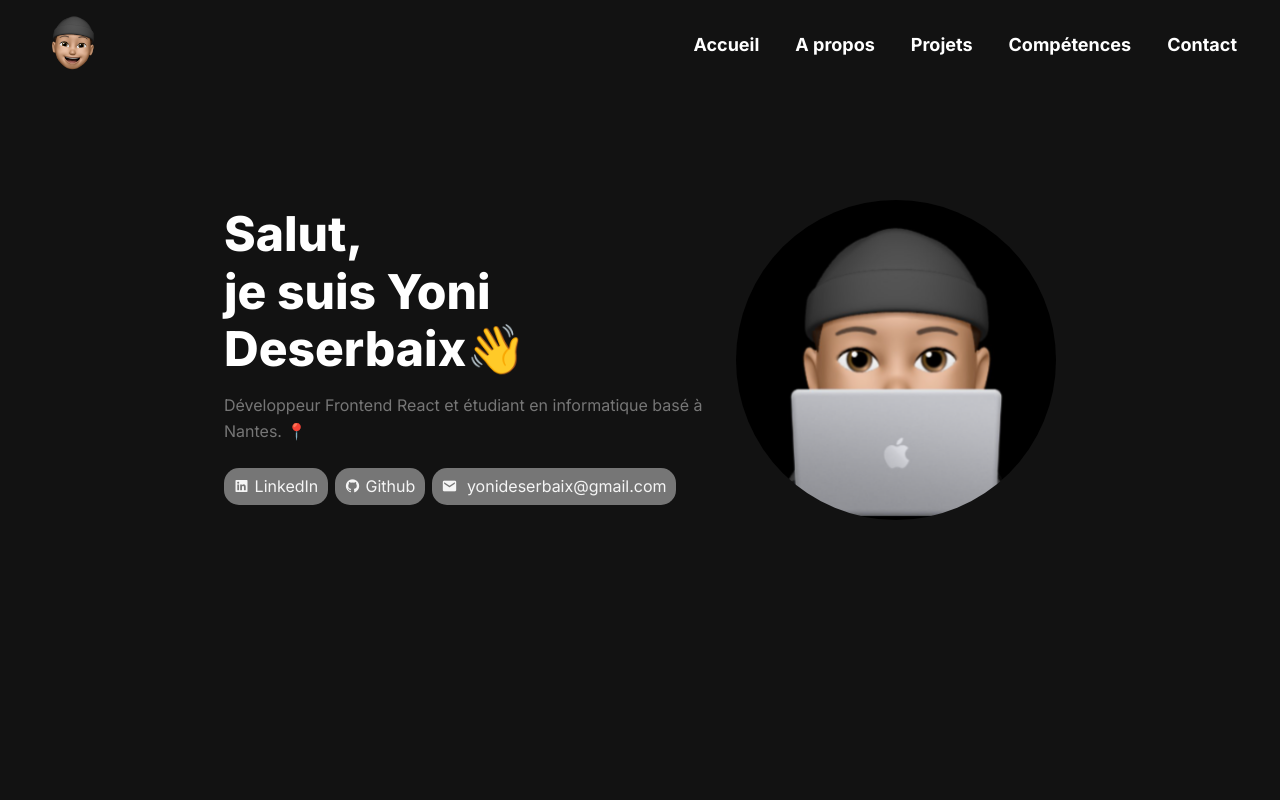
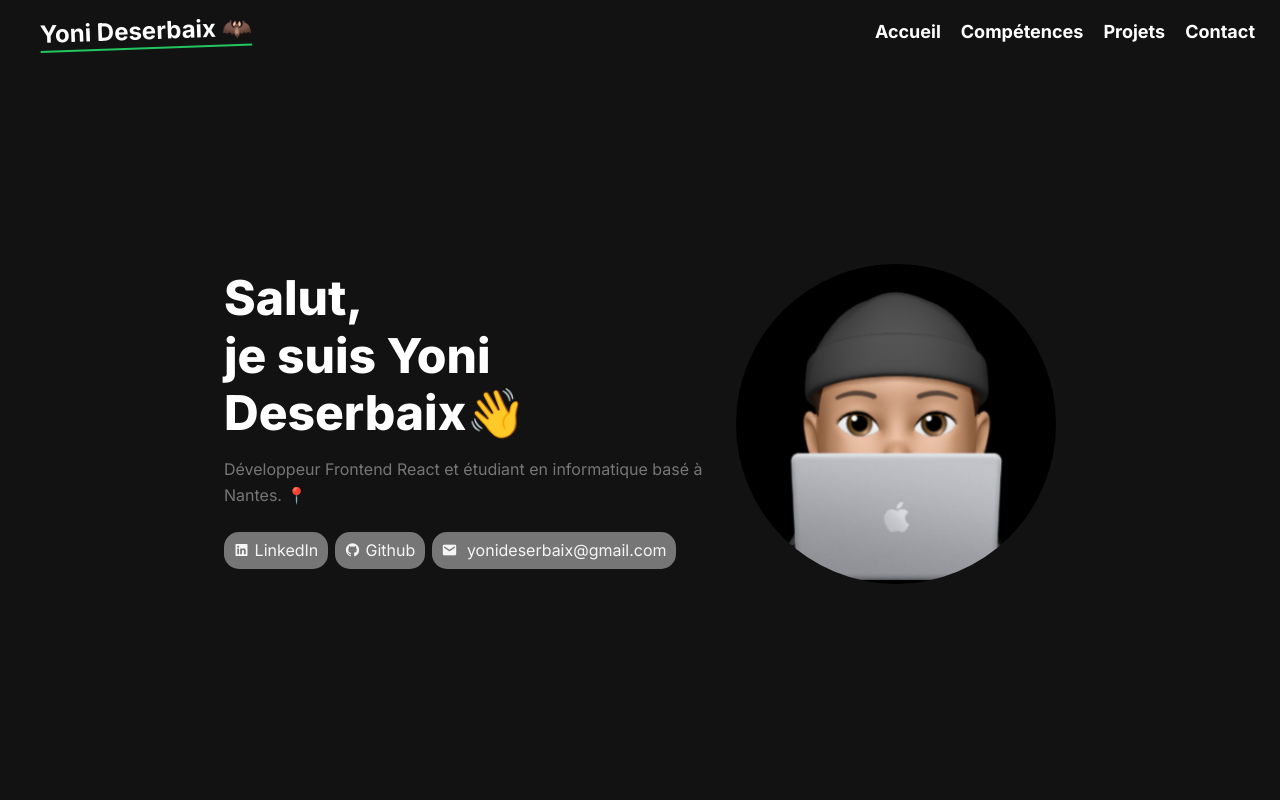
Before and after one commit to Yoni-Deserbaix/Portfolio, a Next.js app: page / in a window 1280 px wide. Shown: the top 800 px of the page. Built offline with nearby package versions, Linux system fonts and the light colour scheme.

Commit message:
update header

```diff
--- a/src/app/components/Header.tsx
+++ b/src/app/components/Header.tsx
@@ -1,9 +1,5 @@
 "use client";
 import { useState, useEffect } from "react";
-import Image from "next/image";
-import memojiHeader from "../assets/memoji-header.png";
-import AOS from "aos";
-import "aos/dist/aos.css";
 
 type NavbarType = {
   left: string;
@@ -11,9 +7,6 @@ type NavbarType = {
 };
 
 export default function Header() {
-  useEffect(() => {
-    AOS.init({});
-  }, []);
   const [isNavbarOpen, setNavbarOpen] = useState<boolean>(false);
 
   const handleClick = () => {
@@ -31,20 +24,14 @@ export default function Header() {
   };
 
   return (
-    // navbar
-    <nav className=" fixed w-full z-[1] left-0 top-0">
-      <div className="flex items-center justify-between">
-        <strong className="logo">
-          <a href="#home">
-            <Image
-              src={memojiHeader.src}
-              alt="memoji"
-              width={500}
-              height={500}
-              className="w-[80px] ml-8 hover:scale-105 transition duration-200 max-lg:mx-[15px] max-lg:my-[10px] max-lg:w-[50px]"
-            />
+    <nav className="z-[1] py-4 flex items-center justify-between">
+      <a
+        href="#home"
+        className="text-2xl font-bold underline underline-offset-8 decoration-green-500 -rotate-2 pl-10"
+      >
+        Yoni Deserbaix 🦇
       </a>
-        </strong>
+
       <input
         type="checkbox"
         id="check"
@@ -53,57 +40,49 @@ export default function Header() {
       />
       <label
         htmlFor="check"
-          className="navbar__burger__menu hidden float-right text-[30px] leading-[80px] mr-[40px] cursor-pointer max-lg:block"
+        className="navbar__burger__menu hidden text-[30px] mr-[40px] cursor-pointer max-lg:block"
       >
         <i
-            className="bx bx-menu text-center rounded hover:bg-[whitesmoke] p-1"
+          className="bx bx-menu text-center rounded hover:bg-black p-1"
           id="burger__icon"
         ></i>
       </label>
 
       <ul
-          className="navbar__ul float-right mr-[25px] max-lg:fixed max-lg:w-full max-lg:h-[100vh] max-lg:bg-[whitesmoke] max-lg:top-20 max-lg:text-center max-lg:flex max-lg:flex-col"
+        className="flex gap-5 mr-[25px] max-lg:fixed max-lg:w-full max-lg:h-[100vh] max-lg:bg-black max-lg:top-20 max-lg:text-center max-lg:flex max-lg:flex-col"
         style={isNavbarOpen ? openNavbar : closeNavbar}
       >
-          <li className="navbar__li inline-block leading-[90px] mx-[5px] my-0 hover:scale-110 transition duration-200  max-lg:block">
+        <li className="hover:scale-110 transition duration-200  max-lg:block">
           <a
-              className="navbar__a text-lg font-bold  px-[13px] py-[7px] max-lg:text-xl"
+            className="navbar__a text-lg font-bold  py-[7px] max-lg:text-xl"
             href="#home"
             onClick={handleClick}
           >
             Accueil
           </a>
         </li>
-          <li className="navbar__li inline-block leading-[90px] mx-[5px] my-0 hover:scale-110 transition duration-200">
+
+        <li className=" hover:scale-110 transition duration-200">
           <a
-              className="navbar__a text-lg font-bold px-[13px] py-[7px] max-lg:text-xl"
-              href="#about"
+            className="navbar__a text-lg font-bold py-[7px] max-lg:text-xl"
+            href="#skills"
             onClick={handleClick}
           >
-              A propos
+            Compétences
           </a>
         </li>
-          <li className="navbar__li inline-block leading-[90px] mx-[5px] my-0 hover:scale-110 transition duration-200">
+        <li className=" hover:scale-110 transition duration-200">
           <a
-              className="navbar__a text-lg font-bold px-[13px] py-[7px] max-lg:text-xl"
+            className="navbar__a text-lg font-bold py-[7px] max-lg:text-xl"
             href="#projects"
             onClick={handleClick}
           >
             Projets
           </a>
         </li>
-          <li className="navbar__li inline-block leading-[90px] mx-[5px] my-0 hover:scale-110 transition duration-200">
+        <li className=" hover:scale-110 transition duration-200">
           <a
-              className="navbar__a text-lg font-bold px-[13px] py-[7px] max-lg:text-xl"
-              href="#skills"
-              onClick={handleClick}
-            >
-              Compétences
-            </a>
-          </li>
-          <li className="navbar__li inline-block leading-[90px] mx-[5px] my-0 hover:scale-110 transition duration-200">
-            <a
-              className="navbar__a text-lg font-bold px-[13px] py-[7px] max-lg:text-xl"
+            className="navbar__a text-lg font-bold py-[7px] max-lg:text-xl"
             href="#contact"
             onClick={handleClick}
           >
@@ -111,7 +90,6 @@ export default function Header() {
           </a>
         </li>
       </ul>
-      </div>
     </nav>
   );
 }
```
Lines whose indentation alone changed are shown as unchanged.
